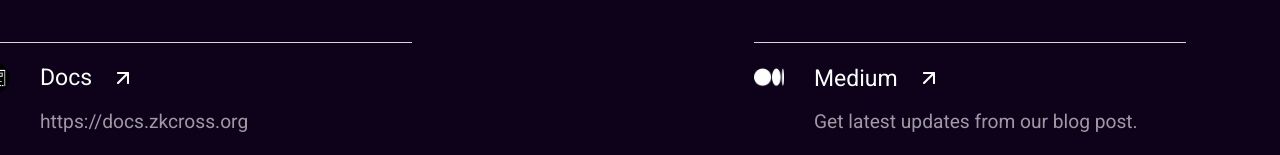
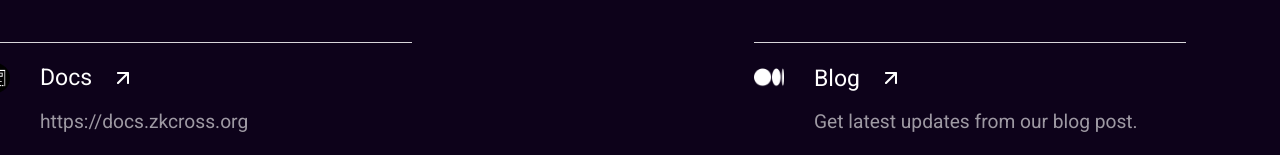
Before and after one commit to zkcrossteam/homepage, a Next.js app: page / in a window 1280 px wide. Shown: the part 3521-3676 px from the top of the page. Built offline with nearby package versions, Linux system fonts and the light colour scheme.

Commit message:
update links

```diff
--- a/pages/index.js
+++ b/pages/index.js
@@ -71,7 +71,7 @@ const c7LeftList = [
 const c7list = [
   {
     url: '/c7/c71.png',
-    link: 'https://discord.gg/8mgBwVen',
+    link: 'https://discord.gg/eveHqJqzdh',
     title: 'Discord Community',
     desc: 'Get involved with our community on discord'
   },
@@ -89,8 +89,8 @@ const c7list = [
   },
   {
     url: '/c7/c74.png',
-    link: 'https://zkcross.medium.com/',
-    title: 'Medium',
+    link: 'https://blog.zkcross.org',
+    title: 'Blog',
     desc: 'Get latest updates from our blog post.'
   },
 ]
```
